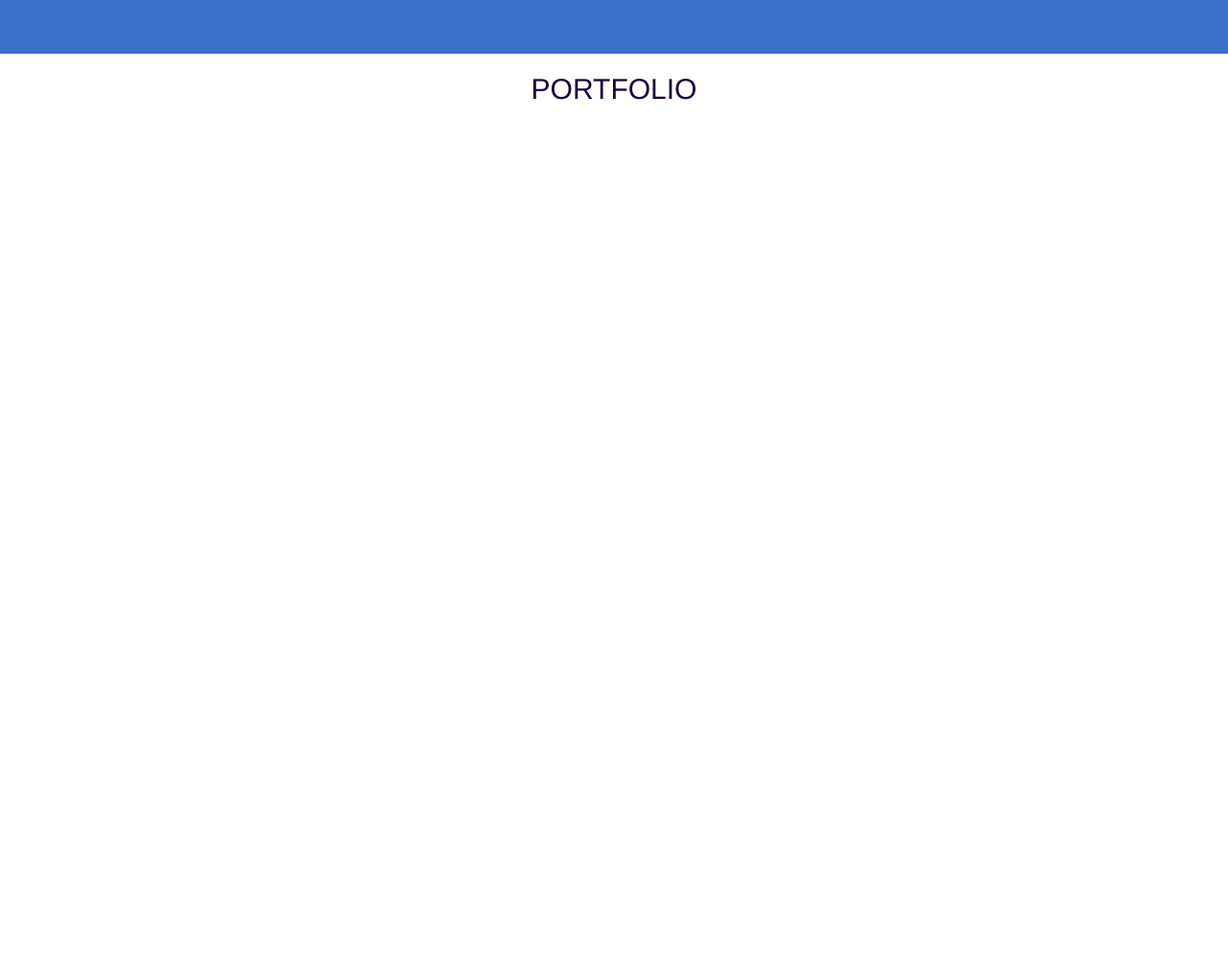
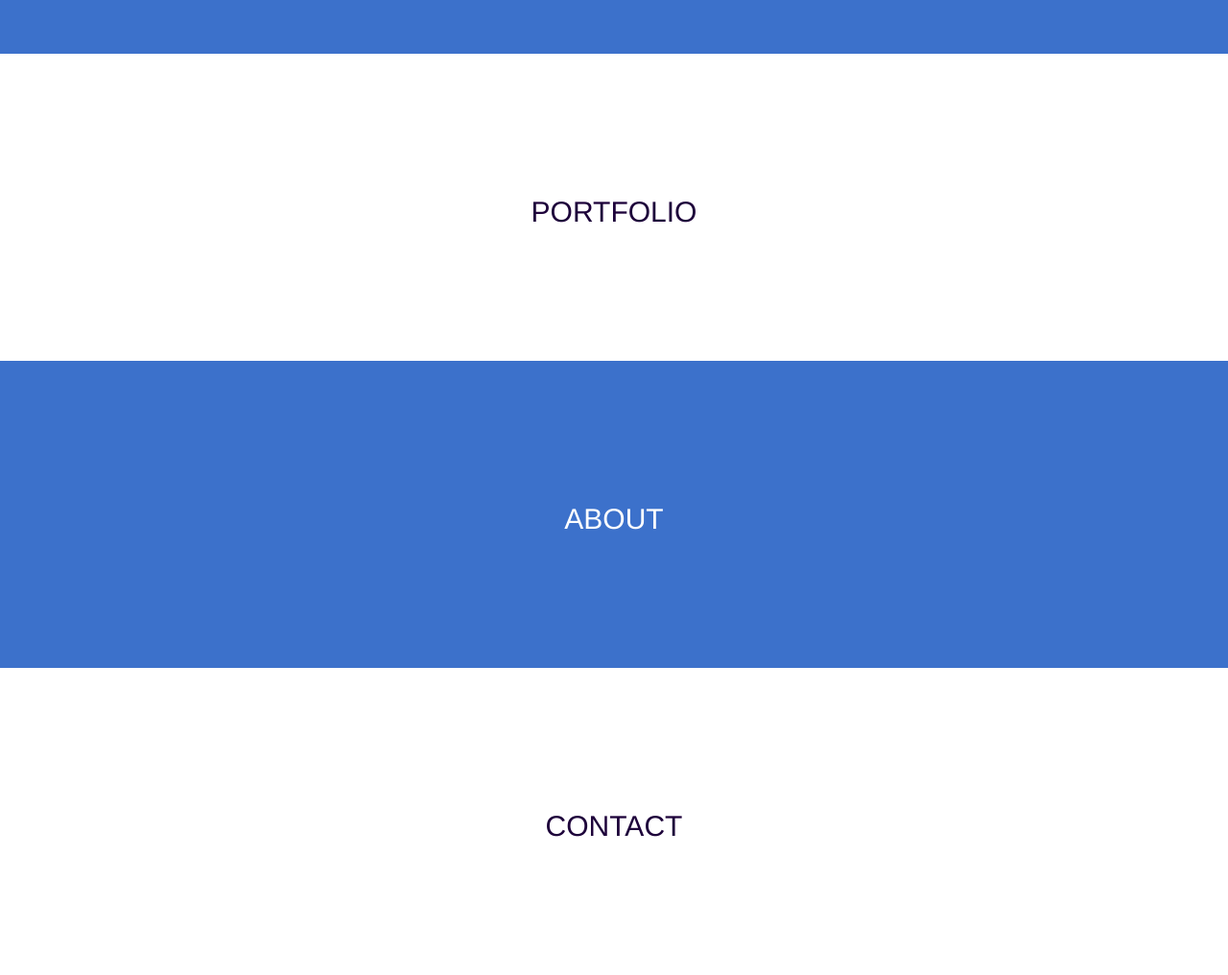
Before and after one commit to michaelmcgrath/portfolio, a plain HTML site: page index.html in a window 1280 px wide. Shown: the part 500-1516 px from the top of the page at 96% size. Before the commit the page ends 800 px from the top, so only its background shows below. Drawn offline with nearby package versions, Linux system fonts and the light colour scheme.

Commit message:
Add page top link and fix color on different segments e.g contact, about...

```diff
--- a/index.html
+++ b/index.html
@@ -9,7 +9,7 @@
     </div>
     <div class="collapse navbar-collapse" id="navbar-collapse-1">
       <ul class="nav navbar-nav navbar-right">
-        <li class="hidden active">
+        <li class="page-scroll">
           <a href="#page-top"></a>
         </li>
         <li class="page-scroll">
@@ -19,7 +19,7 @@
           <a href="#about">About</a>
         </li>
         <li class="page-scroll">
-          <a href="#about">Contact</a>
+          <a href="#contact">Contact</a>
         </li>
       </ul>
     </div>
@@ -27,7 +27,7 @@
 </nav>
 
 <header>
-  <div class="container">
+  <div class="container" id="page-top">
     <img class="img-responsive" src="https://encrypted-tbn1.gstatic.com/images?q=tbn:ANd9GcS-4_VYYzZE6IuGZdXp-1n8w7J-vsozm223e-sb7NCL7-yOYdju">
   </div>
 </header>
@@ -45,6 +45,32 @@
   </div>
 </section>
 
+<section class="success" id="about">
+  <div class="container">
+    <div class="row">
+      <div class="col-lg-12 text-center">
+        <h2>ABOUT</h2>
+      </div>
+    </div>
+    <div class="row">
+      <div class="col-sm-4 about-item"><a href="#aboutModal1" class="about-link" data-toggle="modal"></div>
+    </div>
+  </div>
+</section>
+
+<section id="contact">
+  <div class="container">
+    <div class="row">
+      <div class="col-lg-12 text-center">
+        <h2>CONTACT</h2>
+      </div>
+    </div>
+    <div class="row">
+      <div class="col-sm-4 contact-item"><a href="#contactModal1" class="contact-link" data-toggle="modal"></div>
+    </div>
+  </div>
+</section>
+
  <!-- Latest compiled and minified CSS -->
 <link rel="stylesheet" href="https://maxcdn.bootstrapcdn.com/bootstrap/3.3.5/css/bootstrap.min.css" integrity="sha512-dTfge/zgoMYpP7QbHy4gWMEGsbsdZeCXz7irItjcC3sPUFtf0kuFbDz/ixG7ArTxmDjLXDmezHubeNikyKGVyQ==" crossorigin="anonymous">
 <link rel="stylesheet" type="text/css" href="style.css" media="screen">
--- a/style.css
+++ b/style.css
@@ -33,7 +33,36 @@ header .container {
   padding: 10% 25%;
 }
 
-#portfolio{
+#portfolio h2{
   background-color: #fff;
+}
+#portfolio .container{
+  padding: 10% 25%;
+
+}
+#portfolio h2{
   color: #1D013A;
 }
+
+
+#about{
+  background-color: #3C71CB;
+}
+
+#about h2{
+  color: #fff;
+}
+#about .container{
+  padding: 10% 25%;
+}
+
+
+#contact{
+  background-color: #fff;
+}
+#contact .container{
+  padding: 10% 25%;
+}
+#contact h2{
+  color: #1D013A
+}
```
